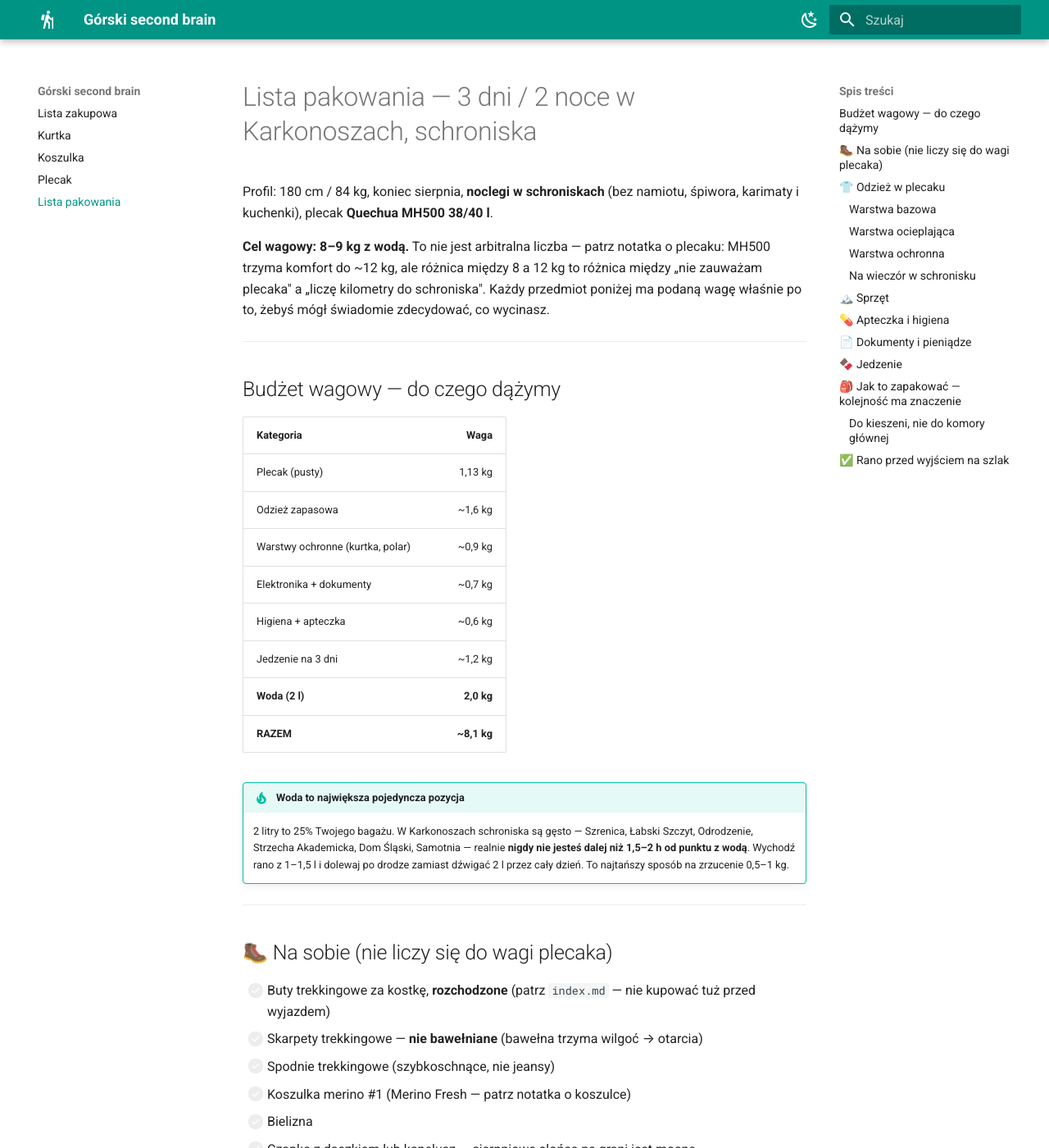
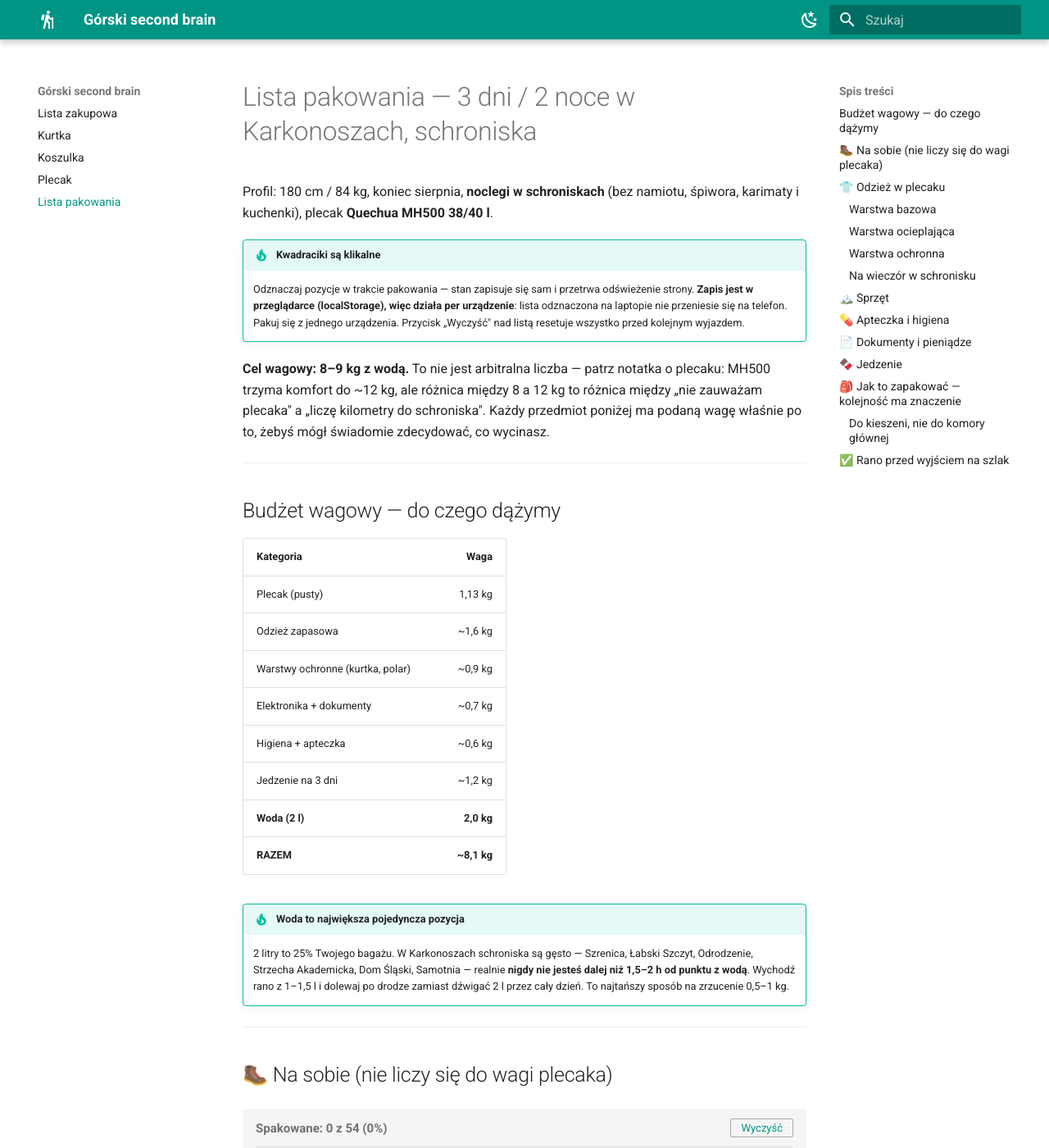
Before and after one commit to majsterkovic/gory, an MkDocs documentation site: the page built from docs/pakowanie/lista-3-dni-schroniska.md, in a window 1280 px wide and 1400 px high. Shown: the whole window at 82% size. Built offline with MkDocs 1.6.1 and Material for MkDocs 9.7.7, drawn with Linux system fonts in a browser that asks for light colours.

Commit message:
Klikalne checkboxy z zapisem stanu w localStorage
pymdownx.tasklist renderowal checkboxy z atrybutem disabled - lista byla
tylko dekoracyjna, nie dalo sie jej odznaczac.

- clickable_checkbox: true odblokowuje klikanie
- assets/js/checklist.js zapisuje stan w localStorage (klucz = tekst pozycji,
  nie indeks, zeby dopisanie pozycji nie przesuwalo zaznaczen)
- pasek postepu "Spakowane: X z Y" + przycisk "Wyczysc" nad lista
- odznaczone pozycje sa przekreslone i przygaszone
- subskrypcja document$ zamiast DOMContentLoaded, bo navigation.instant
  podmienia tresc bez przeladowania strony

Co-Authored-By: Claude Opus 5 <noreply@anthropic.com>

```diff
--- /dev/null
+++ b/docs/assets/css/checklist.css
@@ -0,0 +1,74 @@
+/* Pasek postępu nad listami zadań. Kolory z palety Material, żeby działał
+   w trybie jasnym i ciemnym bez osobnych reguł. */
+
+.checklist-progress {
+  margin: 1.2rem 0 0.8rem;
+  padding: 0.6rem 0.8rem;
+  border-radius: 0.2rem;
+  background: var(--md-code-bg-color);
+}
+
+.checklist-progress__row {
+  display: flex;
+  align-items: center;
+  justify-content: space-between;
+  gap: 0.8rem;
+  margin-bottom: 0.5rem;
+}
+
+.checklist-progress__count {
+  font-size: 0.75rem;
+  font-weight: 700;
+  color: var(--md-default-fg-color--light);
+}
+
+.checklist-progress__reset {
+  padding: 0.15rem 0.6rem;
+  font-size: 0.65rem;
+  color: var(--md-primary-fg-color);
+  cursor: pointer;
+  background: transparent;
+  border: 1px solid var(--md-default-fg-color--lighter);
+  border-radius: 0.1rem;
+}
+
+.checklist-progress__reset:hover {
+  color: var(--md-accent-fg-color);
+  border-color: var(--md-accent-fg-color);
+}
+
+.checklist-progress__track {
+  height: 0.3rem;
+  overflow: hidden;
+  background: var(--md-default-fg-color--lightest);
+  border-radius: 0.15rem;
+}
+
+.checklist-progress__fill {
+  width: 0;
+  height: 100%;
+  background: var(--md-primary-fg-color);
+  border-radius: 0.15rem;
+  transition: width 0.2s ease;
+}
+
+/* Klikalne checkboxy powinny wyglądać na klikalne. */
+.task-list-control {
+  cursor: pointer;
+}
+
+/* Odznaczona pozycja przygasa — widać na pierwszy rzut oka, co zostało.
+   Tekst pozycji jest rodzeństwem <label>, nie jego potomkiem, więc selektor
+   sąsiedztwa go nie złapie — stąd :has() na całym <li>. */
+.task-list-item:has(> .task-list-control > input:checked) {
+  color: var(--md-default-fg-color--light);
+  text-decoration: line-through;
+  text-decoration-color: var(--md-default-fg-color--lighter);
+}
+
+/* Sam wskaźnik i zagnieżdżone listy nie mają być przekreślone. */
+.task-list-item > .task-list-control,
+.task-list-item ul,
+.task-list-item ol {
+  text-decoration: none;
+}
--- /dev/null
+++ b/docs/assets/js/checklist.js
@@ -0,0 +1,90 @@
+/*
+ * Zapamiętywanie odznaczonych pozycji na listach zadań.
+ *
+ * Strona jest statycznym HTML-em na GitHub Pages — nie ma backendu, więc stan
+ * checkboxów trzyma localStorage przeglądarki. Znaczy to, że lista jest per
+ * urządzenie i per przeglądarka: odznaczenie na laptopie nie przeniesie się na
+ * telefon.
+ *
+ * Klucz pozycji to jej tekst, nie indeks — dzięki temu dopisanie czegoś w środku
+ * listy nie przesuwa zaznaczeń na sąsiednie pozycje.
+ */
+
+function initChecklist() {
+  const items = document.querySelectorAll("li.task-list-item");
+  if (!items.length) return;
+
+  const storageKey = "gory:checklist:" + location.pathname;
+
+  let saved;
+  try {
+    saved = new Set(JSON.parse(localStorage.getItem(storageKey) || "[]"));
+  } catch (e) {
+    saved = new Set(); // uszkodzony wpis — zaczynamy od zera zamiast wywalać skrypt
+  }
+
+  // Tekst pozycji bez treści zagnieżdżonych podlist, żeby klucz był stabilny.
+  const labelOf = (item) => {
+    const clone = item.cloneNode(true);
+    clone.querySelectorAll("ul, ol, label").forEach((el) => el.remove());
+    return clone.textContent.trim().slice(0, 100);
+  };
+
+  const boxes = [];
+  items.forEach((item) => {
+    const box = item.querySelector('input[type="checkbox"]');
+    if (!box) return;
+    const key = labelOf(item);
+    box.checked = saved.has(key);
+    boxes.push({ box, key });
+    box.addEventListener("change", () => {
+      box.checked ? saved.add(key) : saved.delete(key);
+      localStorage.setItem(storageKey, JSON.stringify([...saved]));
+      render();
+    });
+  });
+
+  if (!boxes.length) return;
+
+  // Pasek postępu wstawiany nad pierwszą listą zadań.
+  const firstList = items[0].closest("ul");
+  const bar = document.createElement("div");
+  bar.className = "checklist-progress";
+  bar.innerHTML =
+    '<div class="checklist-progress__row">' +
+    '<span class="checklist-progress__count"></span>' +
+    '<button type="button" class="checklist-progress__reset">Wyczyść</button>' +
+    "</div>" +
+    '<div class="checklist-progress__track"><div class="checklist-progress__fill"></div></div>';
+  firstList.parentNode.insertBefore(bar, firstList);
+
+  const countEl = bar.querySelector(".checklist-progress__count");
+  const fillEl = bar.querySelector(".checklist-progress__fill");
+
+  function render() {
+    const done = boxes.filter(({ box }) => box.checked).length;
+    const pct = Math.round((done / boxes.length) * 100);
+    countEl.textContent =
+      done === boxes.length
+        ? "Spakowane — wszystkie " + boxes.length + " pozycji ✓"
+        : "Spakowane: " + done + " z " + boxes.length + " (" + pct + "%)";
+    fillEl.style.width = pct + "%";
+  }
+
+  bar.querySelector(".checklist-progress__reset").addEventListener("click", () => {
+    boxes.forEach(({ box }) => (box.checked = false));
+    saved.clear();
+    localStorage.removeItem(storageKey);
+    render();
+  });
+
+  render();
+}
+
+// navigation.instant podmienia treść bez przeładowania strony, więc DOMContentLoaded
+// odpala się tylko raz. Material udostępnia obserwable document$ na każdą zmianę strony.
+if (typeof document$ !== "undefined") {
+  document$.subscribe(initChecklist);
+} else {
+  document.addEventListener("DOMContentLoaded", initChecklist);
+}
--- a/docs/pakowanie/lista-3-dni-schroniska.md
+++ b/docs/pakowanie/lista-3-dni-schroniska.md
@@ -2,6 +2,13 @@
 
 Profil: 180 cm / 84 kg, koniec sierpnia, **noclegi w schroniskach** (bez namiotu, śpiwora,
 karimaty i kuchenki), plecak **Quechua MH500 38/40 l**.
+
+!!! tip "Kwadraciki są klikalne"
+
+    Odznaczaj pozycje w trakcie pakowania — stan zapisuje się sam i przetrwa odświeżenie
+    strony. **Zapis jest w przeglądarce (localStorage), więc działa per urządzenie**: lista
+    odznaczona na laptopie nie przeniesie się na telefon. Pakuj się z jednego urządzenia.
+    Przycisk „Wyczyść" nad listą resetuje wszystko przed kolejnym wyjazdem.
 
 **Cel wagowy: 8–9 kg z wodą.** To nie jest arbitralna liczba — patrz notatka o plecaku:
 MH500 trzyma komfort do ~12 kg, ale różnica między 8 a 12 kg to różnica między „nie zauważam
--- a/mkdocs.yml
+++ b/mkdocs.yml
@@ -64,9 +64,17 @@ markdown_extensions:
       permalink: true
   - pymdownx.tasklist:
       custom_checkbox: true # listy [ ] / [x] renderują się jako checkboxy
+      clickable_checkbox: true # bez tego renderują się z atrybutem disabled (tylko dekoracja)
   - pymdownx.highlight
   - pymdownx.superfences
   - pymdownx.details
+
+# Klikalne checkboxy z zapisem stanu w localStorage (per przeglądarka).
+extra_javascript:
+  - assets/js/checklist.js
+
+extra_css:
+  - assets/css/checklist.css
 
 extra:
   social:
```
